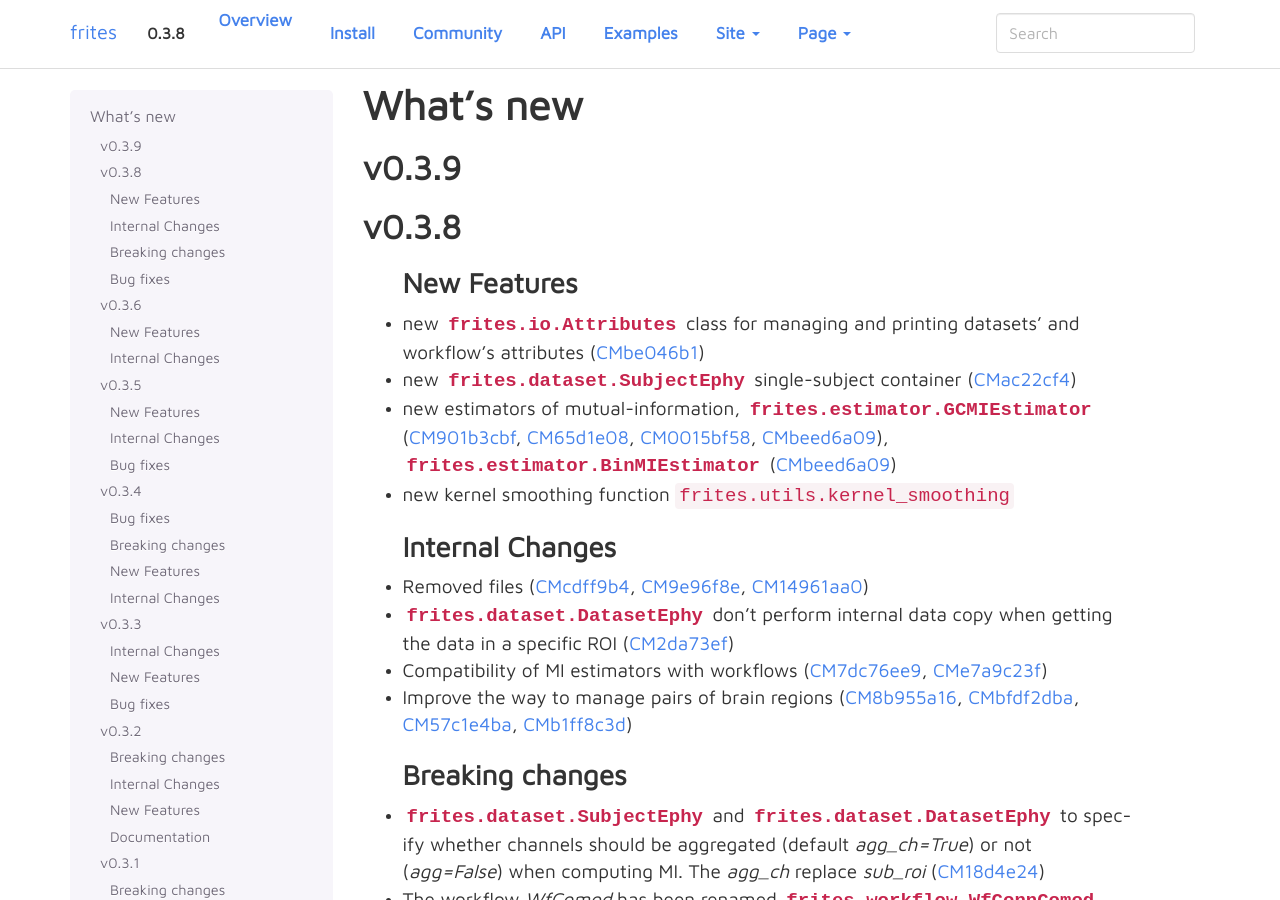
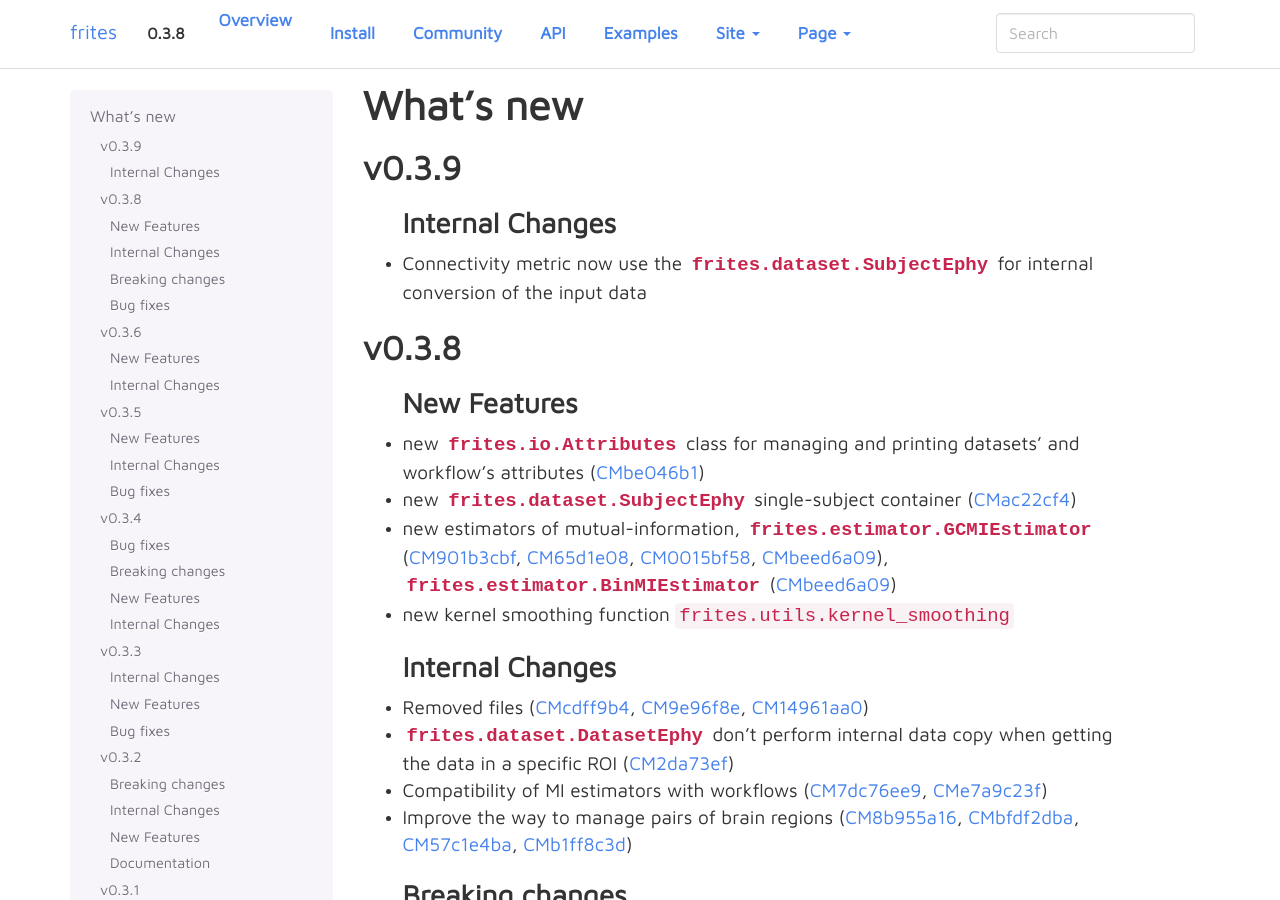
Before and after one commit to brainets/frites, a Sphinx documentation site: the page built from docs/source/whatsnew.rst, in a window 1280 px wide and 900 px high. Built offline with Sphinx 7.4.7, drawn with Linux system fonts in a browser that asks for light colours; pages that are not in the unit, such as notebooks, are missing from menus; cross-references to code outside the pages are shown as plain code.

Commit message:
Update whatsnew

```diff
--- a/docs/source/whatsnew.rst
+++ b/docs/source/whatsnew.rst
@@ -5,6 +5,10 @@ What's new
 
 v0.3.9
 ------
+
+Internal Changes
+++++++++++++++++
+* Connectivity metric now use the :py:class:`frites.dataset.SubjectEphy` for internal conversion of the input data
 
 
 v0.3.8
```
